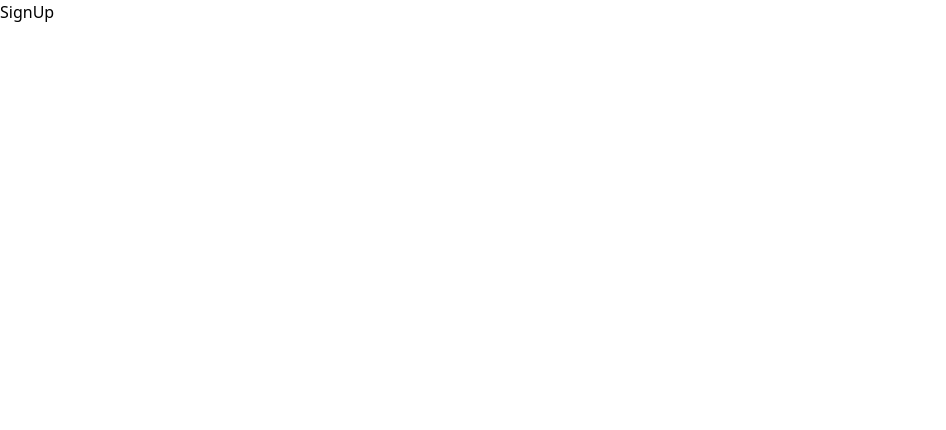
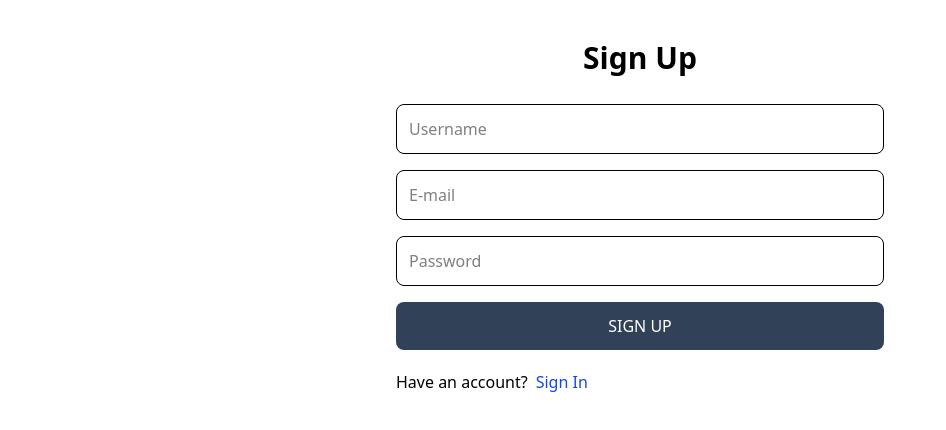
Before and after one commit to Arman-for-dev/mern-real-estate, a React (Vite) app in the folder client/: page /sign-up in a window 1280 px wide. Shown: the top 430 px of the page, without its empty margins (0-946 px from the left). Built offline with nearby package versions, Linux system fonts and the light colour scheme.

Commit message:
complete sign up

```diff
--- a/client/src/pages/SignUp.jsx
+++ b/client/src/pages/SignUp.jsx
@@ -1,7 +1,62 @@
+import { useState } from "react";
+import {Link, useNavigate} from "react-router-dom";
 
 function SignUp() {
+  const [formData, setFormData] = useState({});
+  const [error, setError] = useState(null);
+  const [loading, setLoading] = useState(false);
+  const navigate = useNavigate();
+
+  const handleChange = (e) =>{
+    setFormData({
+      ...formData,
+      [e.target.id]: e.target.value,
+    });
+  }
+  const handleSubmit = async (e)=>{
+    e.preventDefault();
+
+    try {
+      setLoading(true)
+      const res = await fetch('/api/auth/sign-up', {
+        method: 'POST',
+        headers: {
+          'Content-Type': 'application/json'
+        },
+        body: JSON.stringify(formData)
+      });
+      const data = await res.json();
+      if(data.success === false){
+        setError(data.message);
+        setLoading(false);
+        return;
+      }
+      setLoading(false);
+      setError(null)
+      navigate('/sign-in');
+    } catch (e) {
+      setLoading(false);
+      setError(e.message)
+    }
+  }
   return (
-    <div>SignUp</div>
+    <div className="p-3 max-w-lg mx-auto">
+      <h1 className="text-3xl text-center font-semibold my-7">Sign Up</h1>
+      <form onSubmit={handleSubmit} className="flex flex-col gap-4">
+      <input type="text" placeholder="Username" className="border p-3 rounded-lg" id="username"  onChange={handleChange}/>
+      <input type="email" placeholder="E-mail" className="border p-3 rounded-lg" id="email"  onChange={handleChange}/>
+      <input type="password" placeholder="Password" className="border p-3 rounded-lg" id="password"  onChange={handleChange}/>
+      <button disabled={loading} className="bg-slate-700 text-white p-3 rounded-lg uppercase hover:opacity-95 disabled:opaccity-80">{loading ? 'Loading...': 'Sign Up'}</button>
+      </form>
+      <div className="flex gap-2 mt-5">
+        <p>Have an account?</p>
+        <Link to={"/sign-in"}>
+        <span className="text-blue-700">
+          Sign In
+        </span></Link>
+      </div>
+      {error && <p className="text-red-500 mt-5">{error}</p>}
+    </div>
   )
 }
 
--- a/client/vite.config.js
+++ b/client/vite.config.js
@@ -4,6 +4,14 @@
 
 // https://vite.dev/config/
 export default defineConfig({
+  server:{
+    proxy:{
+      '/api/':{
+        target: 'http://localhost:3000',
+        secure: false
+      }
+    }
+  },
   plugins: [
     react(),
     tailwindcss(),
--- a/package.json
+++ b/package.json
@@ -19,6 +19,7 @@
     "express": "^4.21.2",
     "jsonwebtoken": "^9.0.2",
     "mongoose": "^8.9.5",
-    "nodemon": "^3.1.9"
+    "nodemon": "^3.1.9",
+    "react-toastify": "^11.0.3"
   }
 }
```
Also changed, not shown: 2 other files (tests, documents, lock files or other folders).
